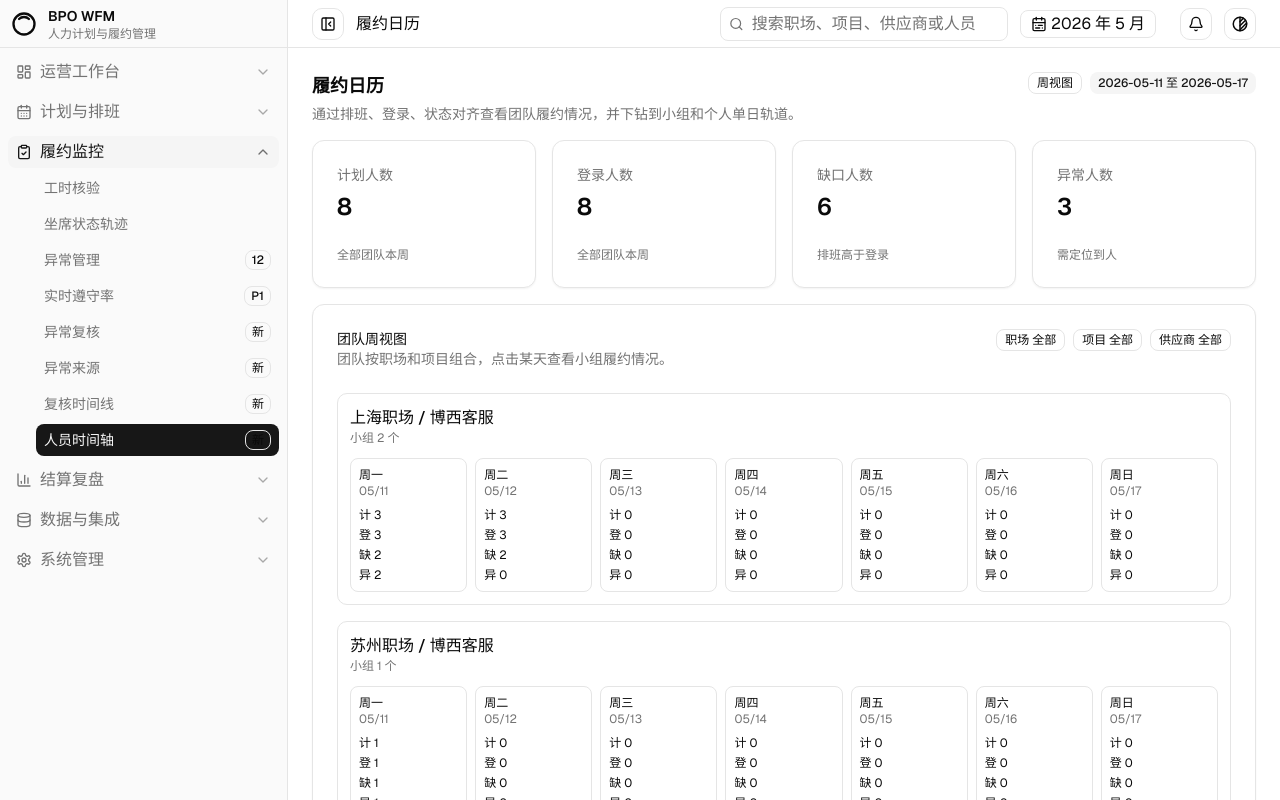
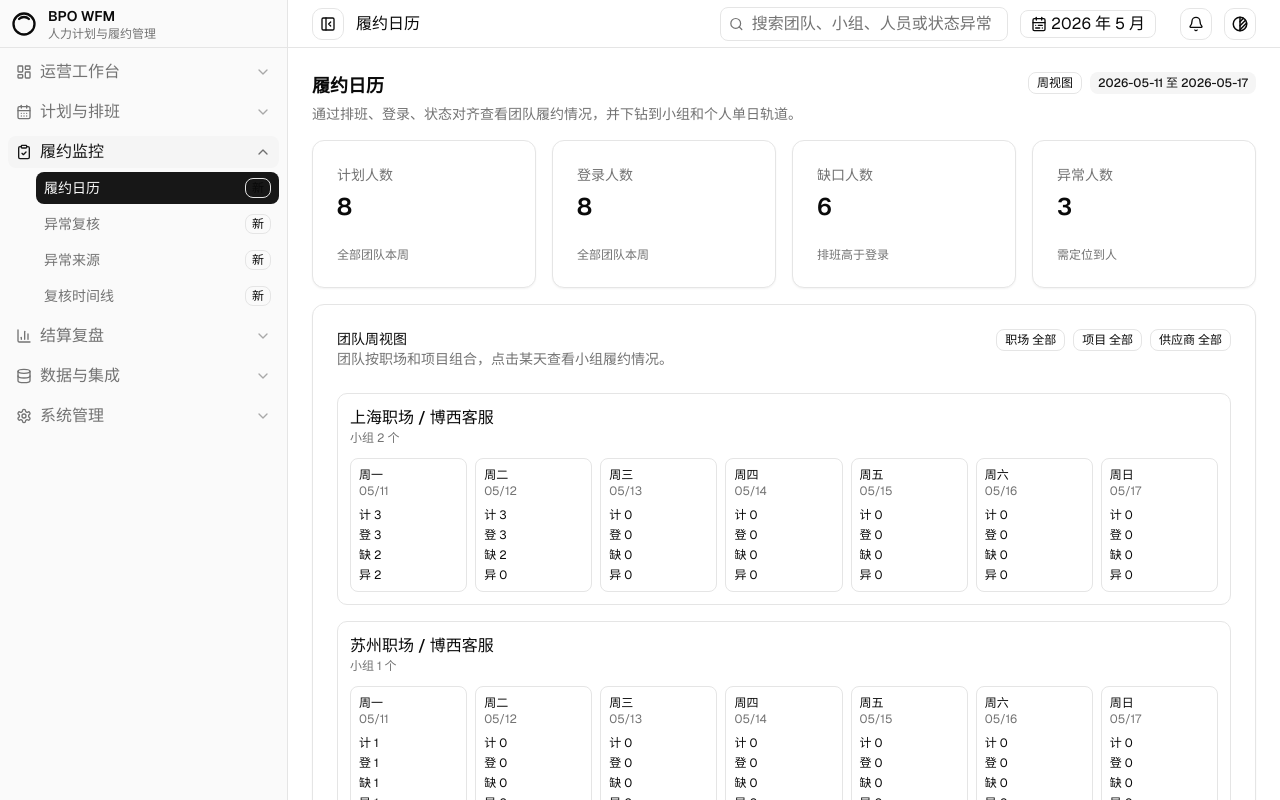
Before and after one commit to huiliuxu780/bpo-schedule-platform, a Next.js app: page /person-timeline in a window 1280 px wide. Built offline with nearby package versions, Linux system fonts and the light colour scheme.

Commit message:
F169 align fulfillment calendar navigation

```diff
--- a/app/person-timeline/[employeeId]/page.tsx
+++ b/app/person-timeline/[employeeId]/page.tsx
@@ -59,7 +59,7 @@ export default async function PersonTimelineDetailPage({
     team && group ? `&team=${encodeURIComponent(team)}&group=${encodeURIComponent(group)}` : ""
 
   return (
-    <AppShell title="个人单日三轨详情" searchPlaceholder="搜索人员、职场或状态">
+    <AppShell title="个人单日三轨详情" searchPlaceholder="搜索团队、小组、人员或状态异常">
       <main className="flex flex-1 flex-col gap-4 overflow-x-hidden overflow-y-auto p-4 lg:p-6">
         <div className="flex flex-wrap items-start justify-between gap-3">
           <div className="flex max-w-3xl flex-col gap-1">
--- a/app/person-timeline/page.tsx
+++ b/app/person-timeline/page.tsx
@@ -50,7 +50,7 @@ export default async function PersonTimelinePage({ searchParams }: PageProps) {
       : "全部团队本周"
 
   return (
-    <AppShell title="履约日历" searchPlaceholder="搜索职场、项目、供应商或人员">
+    <AppShell title="履约日历" searchPlaceholder="搜索团队、小组、人员或状态异常">
       <main className="flex flex-1 flex-col gap-4 overflow-x-hidden overflow-y-auto p-4 lg:p-6">
         <PageHeader calendarLabel={`${calendar.weekStart} 至 ${calendar.weekEnd}`} />
 
--- a/components/app-sidebar.tsx
+++ b/components/app-sidebar.tsx
@@ -64,14 +64,10 @@ const nav: NavGroup[] = [
     title: "履约监控",
     icon: ClipboardCheck,
     items: [
-      { title: "工时核验", href: "/dashboard" },
-      { title: "坐席状态轨迹", href: "/dashboard" },
-      { title: "异常管理", href: "/dashboard", badge: "12" },
-      { title: "实时遵守率", href: "/dashboard", tag: "P1" },
+      { title: "履约日历", href: "/person-timeline", activeMatch: "prefix", tag: "新" },
       { title: "异常复核", href: "/anomaly-review", activeMatch: "exact", tag: "新" },
       { title: "异常来源", href: "/anomaly-review/sources", activeMatch: "prefix", tag: "新" },
       { title: "复核时间线", href: "/anomaly-review/timeline", activeMatch: "exact", tag: "新" },
-      { title: "人员时间轴", href: "/person-timeline", activeMatch: "prefix", tag: "新" },
     ],
   },
   {
@@ -91,7 +87,6 @@ const nav: NavGroup[] = [
       { title: "数据源管理", href: "/dashboard" },
       { title: "文件导入", href: "/import-batches", activeMatch: "prefix", tag: "新" },
       { title: "接入批次", href: "/import-batches", activeMatch: "prefix", tag: "新" },
-      { title: "CORN 状态日志", href: "/dashboard" },
       { title: "字段映射", href: "/field-mapping", activeMatch: "exact", tag: "新" },
       { title: "接口集成", href: "/dashboard", tag: "P1" },
       { title: "导入模板", href: "/import-templates", activeMatch: "exact", tag: "新" },
```
Also changed, not shown: 5 other files (tests, documents, lock files or other folders).
